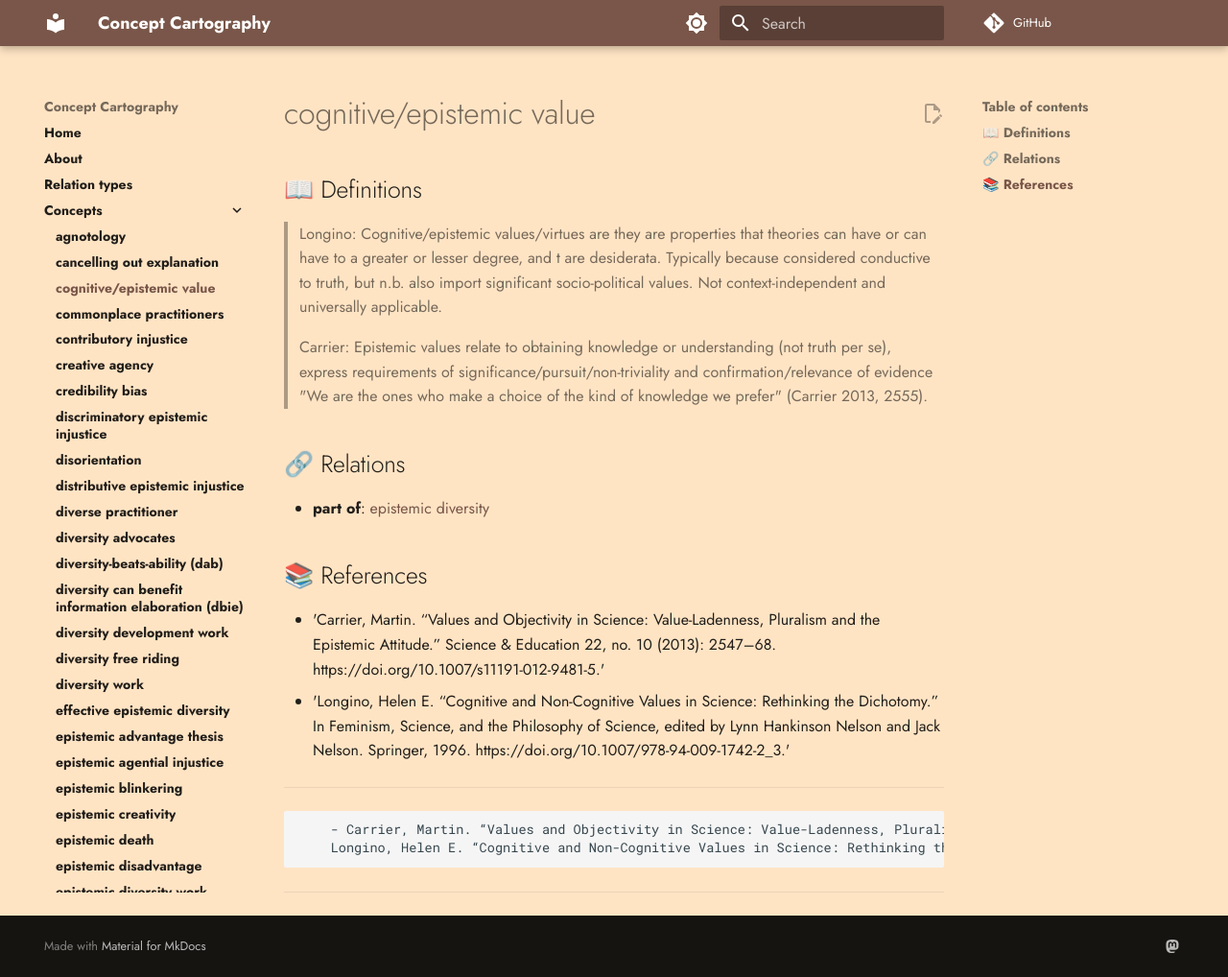
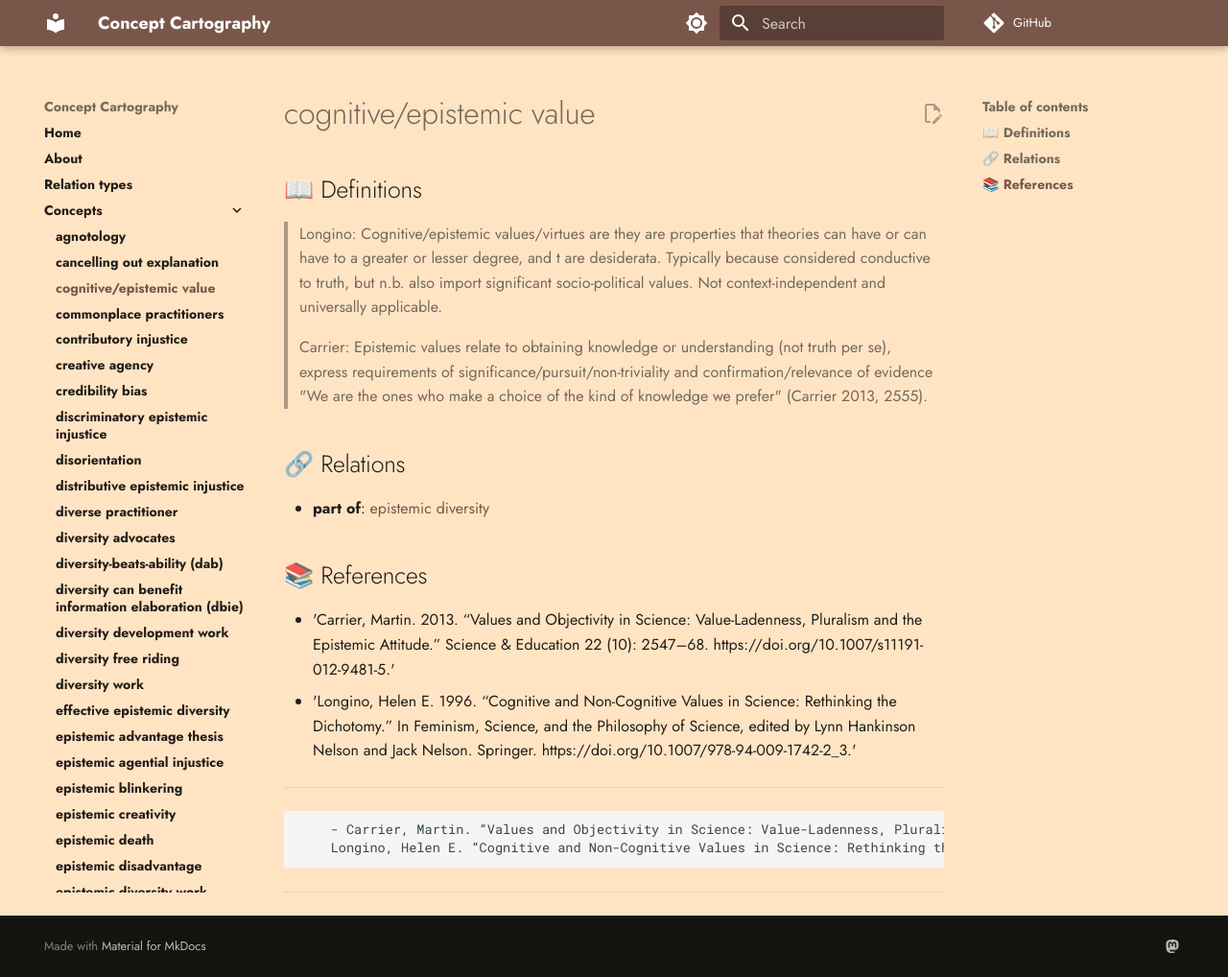
Before and after one commit to conceptcartography/conceptcartography, an MkDocs documentation site: the page built from docs/concepts/cognitive-epistemic-value.md, in a window 1280 px wide and 1018 px high. Shown: the whole window at 96% size. Built offline with MkDocs 1.6.1 and Material for MkDocs 9.7.7, drawn with Linux system fonts in a browser that asks for light colours; comment, search, counter and statistics services are not loaded; the version menu is left out.

```diff
--- a/docs/concepts/cognitive-epistemic-value.md
+++ b/docs/concepts/cognitive-epistemic-value.md
@@ -12,8 +12,8 @@
 
 ## 📚 References
 
-- 'Carrier, Martin. “Values and Objectivity in Science: Value-Ladenness, Pluralism and the Epistemic Attitude.” Science & Education 22, no. 10 (2013): 2547–68. https://doi.org/10.1007/s11191-012-9481-5.'
-- 'Longino, Helen E. “Cognitive and Non-Cognitive Values in Science: Rethinking the Dichotomy.” In Feminism, Science, and the Philosophy of Science, edited by Lynn Hankinson Nelson and Jack Nelson. Springer, 1996. https://doi.org/10.1007/978-94-009-1742-2_3.'
+- 'Carrier, Martin. 2013. “Values and Objectivity in Science: Value-Ladenness, Pluralism and the Epistemic Attitude.” Science & Education 22 (10): 2547–68. https://doi.org/10.1007/s11191-012-9481-5.'
+- 'Longino, Helen E. 1996. “Cognitive and Non-Cognitive Values in Science: Rethinking the Dichotomy.” In Feminism, Science, and the Philosophy of Science, edited by Lynn Hankinson Nelson and Jack Nelson. Springer. https://doi.org/10.1007/978-94-009-1742-2_3.'
 
 ---
 
```
